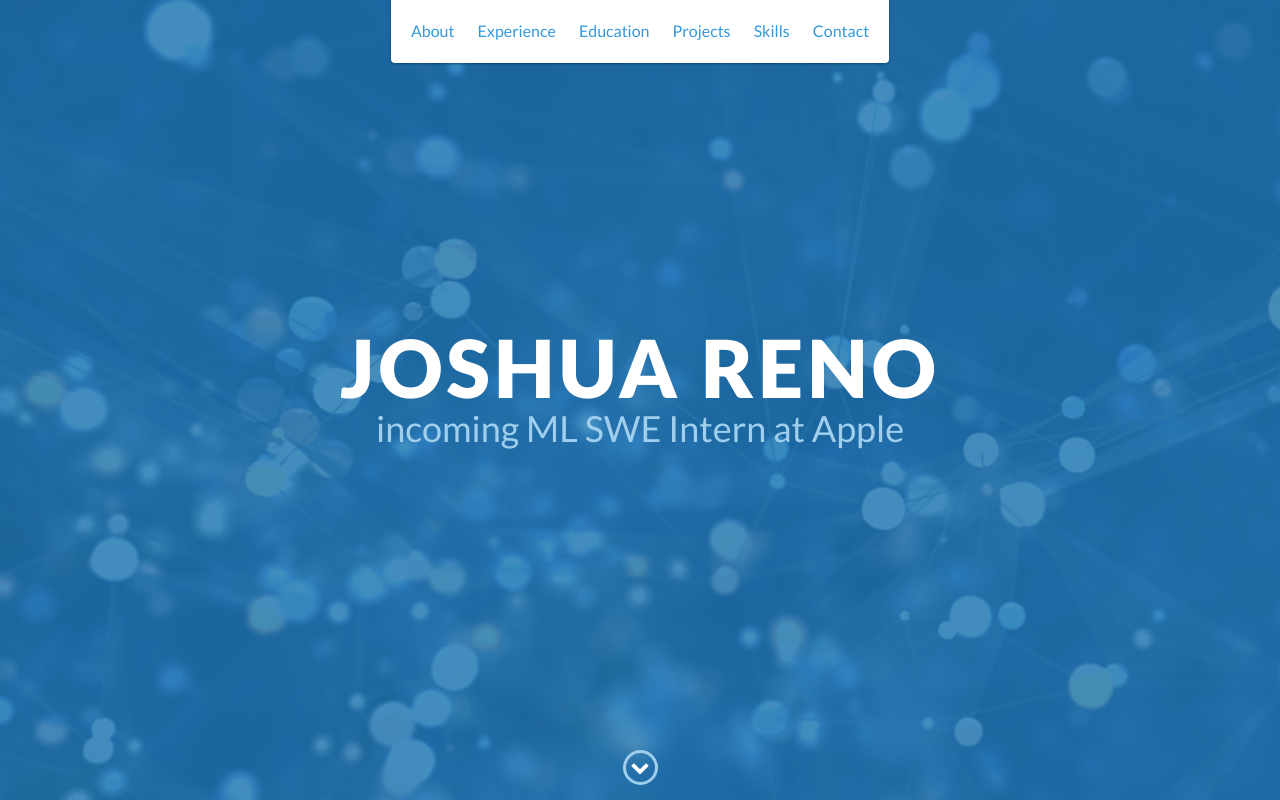
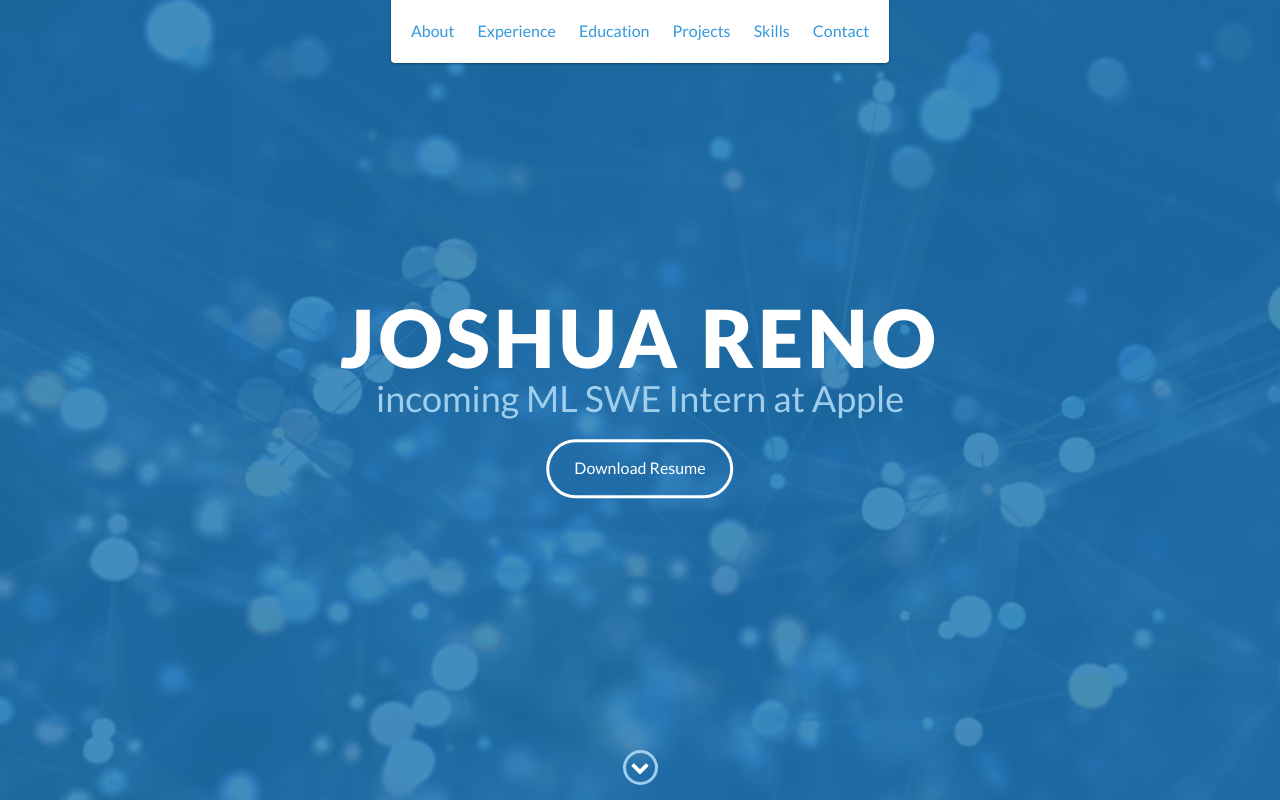
Before and after one commit to joshreno/joshreno.github.io, a website: page index.html in a window 1280 px wide. Shown: the top 800 px of the page. Drawn offline with nearby package versions, Linux system fonts and the light colour scheme.

Commit message:
changes to resume stuff

```diff
--- a/index.html
+++ b/index.html
@@ -57,7 +57,7 @@
                                     </div> -->
             <h1>Joshua Reno</h1>
             <h2>incoming ML SWE Intern at Apple</h2>
-            <!-- <a href="resume/resume.pdf" class="btn-rounded-white">Download Resume</a> -->
+            <a href="#" class="btn-rounded-white">Download Resume</a>
         </div>
         <!-- End #lead-content -->
 
```
